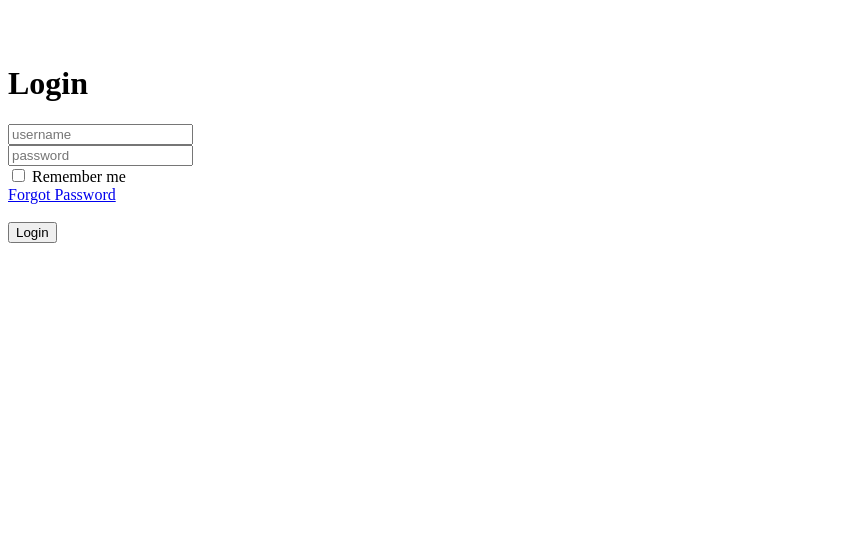
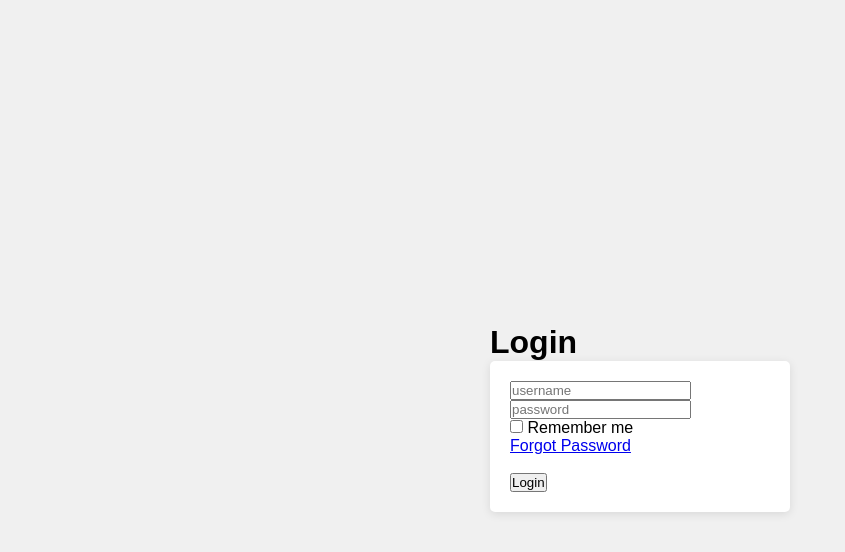
Before and after one commit to rRalphlauren1/Form-1, a plain HTML site: page index.html in a window 1280 px wide. Shown: the whole page, without its empty margins (0-845 px from the left). Drawn offline with Linux system fonts and the light colour scheme.

Commit message:
modified

```diff
--- a/index.html
+++ b/index.html
@@ -3,6 +3,7 @@
 <head>
     <meta charset="UTF-8">
     <meta name="viewport" content="width=device-width, initial-scale=1.0">
+    <link rel="stylesheet" href="/Form-1/Assets/style.css">
     <title>Login Form</title>
 </head>
 <body>
```
